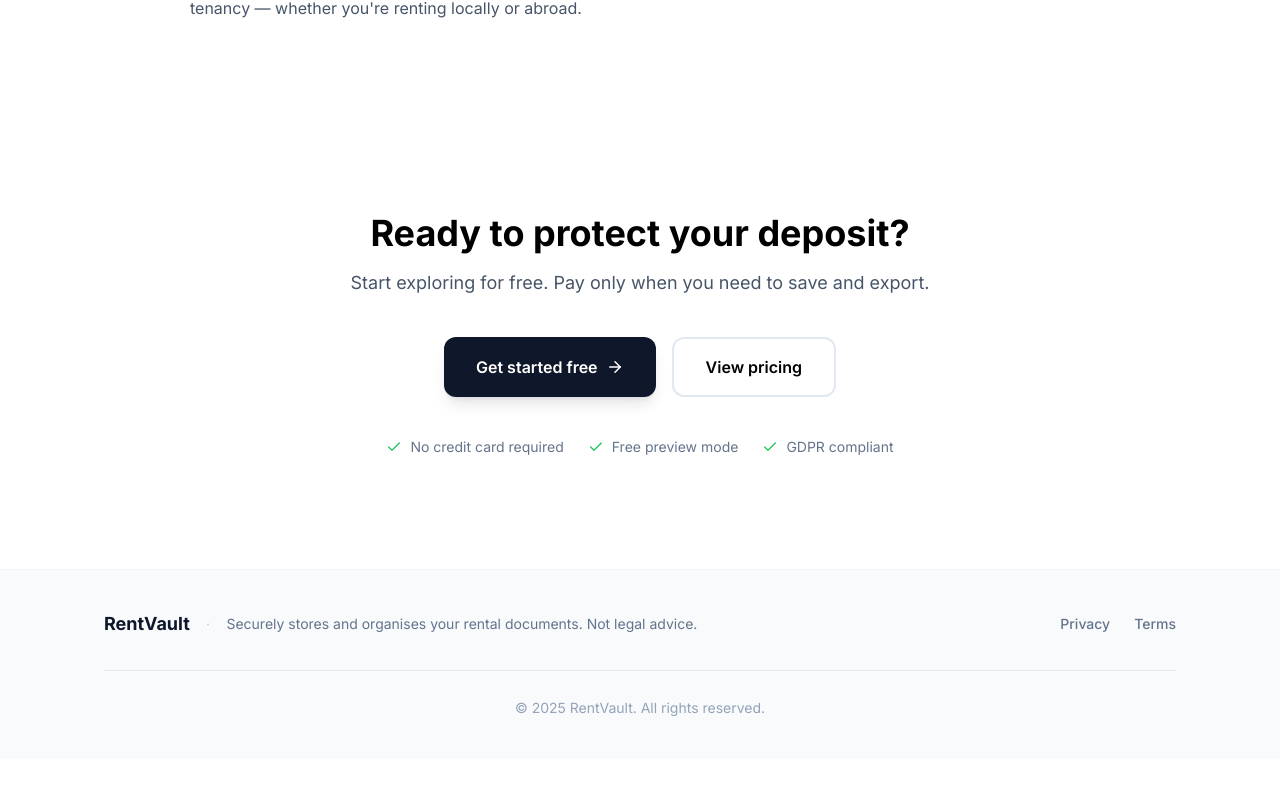
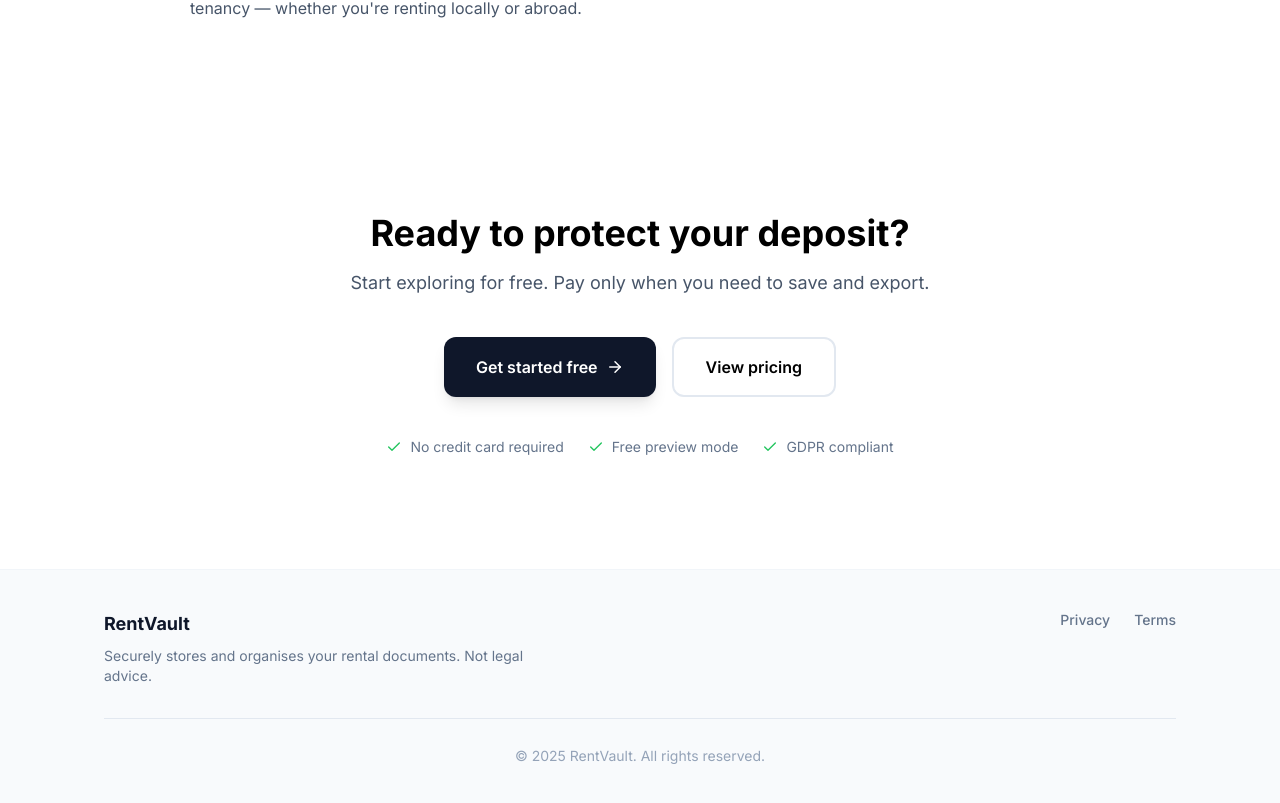
Before and after one commit to pipiagiorgi-rgb/guard-rent, a Next.js app: page / in a window 1280 px wide. Shown: the part 3268-4071 px from the top of the page. Before the commit the page ends 4027 px from the top, so only its background shows below. Built offline with nearby package versions, Linux system fonts and the light colour scheme; no server answers.

Commit message:
Fix duplicate RentVault logo on guides pages and improve footer design

```diff
--- a/src/app/page.tsx
+++ b/src/app/page.tsx
@@ -274,11 +274,10 @@ export default function Home() {
             {/* Footer */}
             <footer className="py-10 border-t border-slate-100 mt-auto bg-slate-50">
                 <div className="max-w-[1120px] mx-auto px-4 md:px-6">
-                    <div className="flex flex-col md:flex-row justify-between items-center gap-6">
-                        <div className="flex flex-col md:flex-row items-center gap-4">
+                    <div className="flex flex-col md:flex-row justify-between items-center md:items-start gap-6">
+                        <div className="flex flex-col items-center md:items-start gap-2">
                             <span className="text-lg font-bold text-slate-900">RentVault</span>
-                            <span className="hidden md:block text-slate-300">·</span>
-                            <span className="text-slate-500 text-sm text-center md:text-left">
+                            <span className="text-slate-500 text-sm text-center md:text-left max-w-md">
                                 Securely stores and organises your rental documents. Not legal advice.
                             </span>
                         </div>
--- a/src/components/layout/NavbarClient.tsx
+++ b/src/components/layout/NavbarClient.tsx
@@ -12,6 +12,8 @@ export default function NavbarClient({ isLoggedIn }: { isLoggedIn: boolean }) {
 
     // Don't show navbar on app routes (they have their own layout)
     if (pathname?.startsWith('/app')) return null;
+    // Don't show navbar on guides pages (they have their own custom header)
+    if (pathname?.startsWith('/guides')) return null;
     // Don't show navbar on login page
     if (pathname === '/login') return null;
 
```
